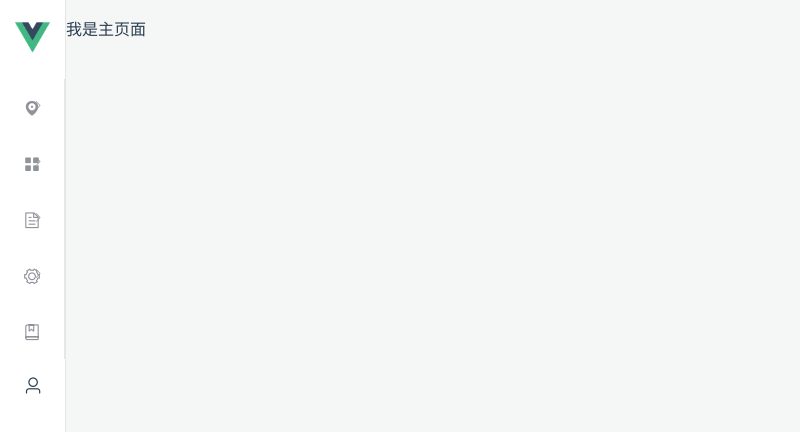
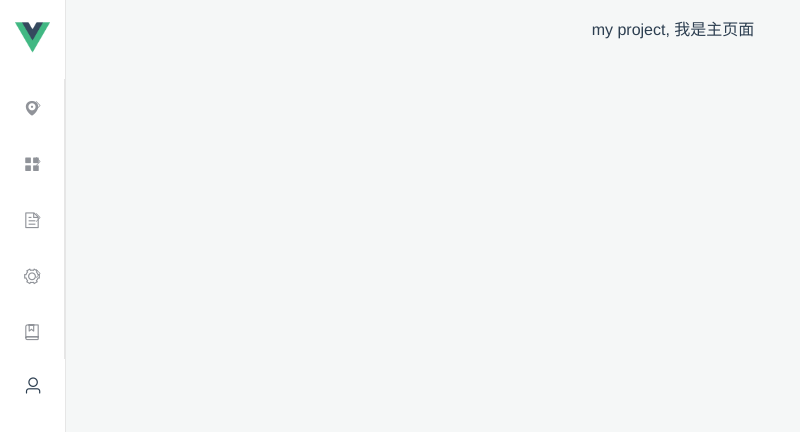
Before and after one commit to wangzhiyao66/vcloud-control, a Vue app: page /home in a window 1280 px wide. Shown: the top 432 px of the page, without its empty margins (0-800 px from the left). Built offline with nearby package versions, Linux system fonts and the light colour scheme.

Commit message:
stroe  状态处理

```diff
--- a/src/store/state.js
+++ b/src/store/state.js
@@ -1,3 +1,3 @@
 export default {
-
+    appName: 'my project'
 }
--- a/src/views/Home.vue
+++ b/src/views/Home.vue
@@ -1,15 +1,10 @@
 <template>
-  <div class="main-box">
-    <p>我是主页面</p>
+  <div>
+    <p> {{ appName }}, 我是主页面</p>
   </div>
 </template>
 <style lang="less" scoped>
-.main-box {
-  max-width: 100%;
-  display: flex;
-  height: 100%;
-  overflow: hidden;
-}
+
 </style>
 <script>
 // @ is an alias to /src
@@ -17,6 +12,7 @@
 /* eslint-disable */
 // import HelloWorld from "@/components/HelloWorld.vue";
 import Service from '@/service'
+import { mapState } from 'vuex'
 export default {
   name: "home",
   // components: {
@@ -24,11 +20,26 @@ export default {
   // },
   data() {
     return {
-
+        name: '',
     }
   },
   methods: {
 
+  },
+  computed: {
+    ...mapState({
+      appName: state => state.appName,
+    }),
+
+    /* 另一种方式 */
+    // ...mapState([
+    //   'appName'
+    // ]),
+
+    /* 另一种方式 */
+    // appName(){
+    //   return this.$store.state.appName;
+    // },
   },
   created() {
     // const user = Service.getUserData();
```
